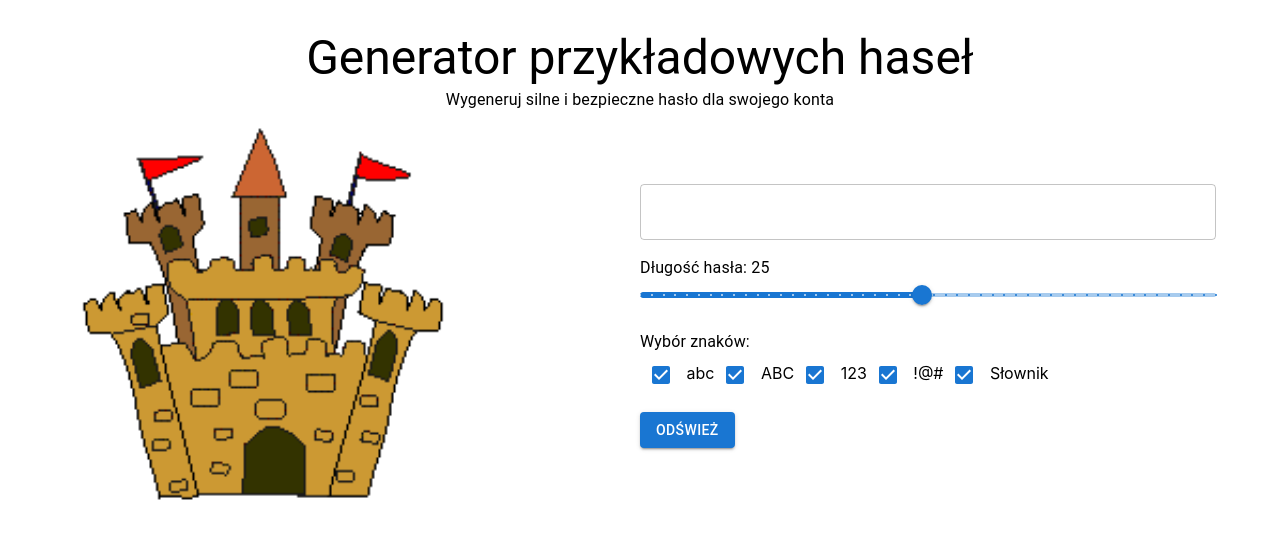
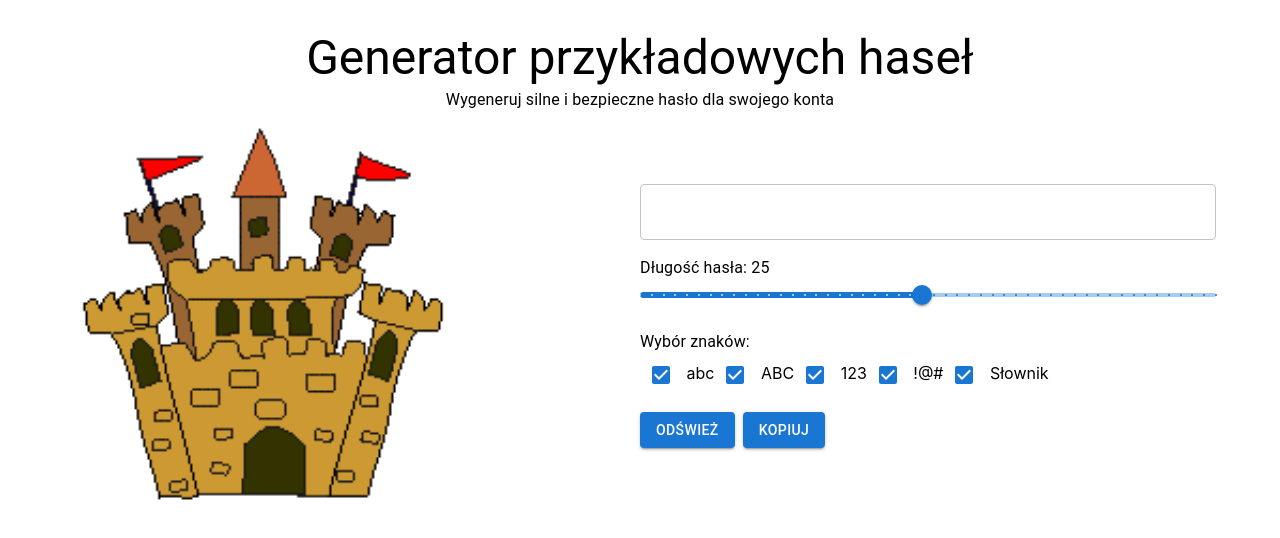
Before and after one commit to bartoszk00/passwords, a React (Create React App) app: page / in a window 1280 px wide. Shown: the top 538 px of the page. Built offline with nearby package versions, Linux system fonts and the light colour scheme; no server answers.

Commit message:
copy button

```diff
--- a/package.json
+++ b/package.json
@@ -10,6 +10,7 @@
     "@testing-library/react": "^13.4.0",
     "@testing-library/user-event": "^13.5.0",
     "react": "^18.2.0",
+    "react-copy-to-clipboard": "^5.1.0",
     "react-dom": "^18.2.0",
     "react-scripts": "5.0.1",
     "web-vitals": "^2.1.4"
--- a/src/App.js
+++ b/src/App.js
@@ -1,5 +1,6 @@
 import { Container, Typography, TextField, Grid, Slider, Checkbox, Button } from '@mui/material';
 import { useEffect, useState } from 'react';
+import { CopyToClipboard } from 'react-copy-to-clipboard';
 import redImage from "./assets/czerwony.gif";
 import yellowImage from './assets/zolty.gif';
 import greenImage from './assets/zielony.gif';
@@ -150,6 +151,11 @@
               >
                 Odśwież
               </Button>
+              <CopyToClipboard text={password}>
+                <Button variant="contained" sx={{ ml: 1 }}>
+                  Kopiuj
+                </Button>
+              </CopyToClipboard>
             </Grid>
           </Grid>
         </Grid>
```
Also changed, not shown: 1 other file (tests, documents, lock files or other folders).
